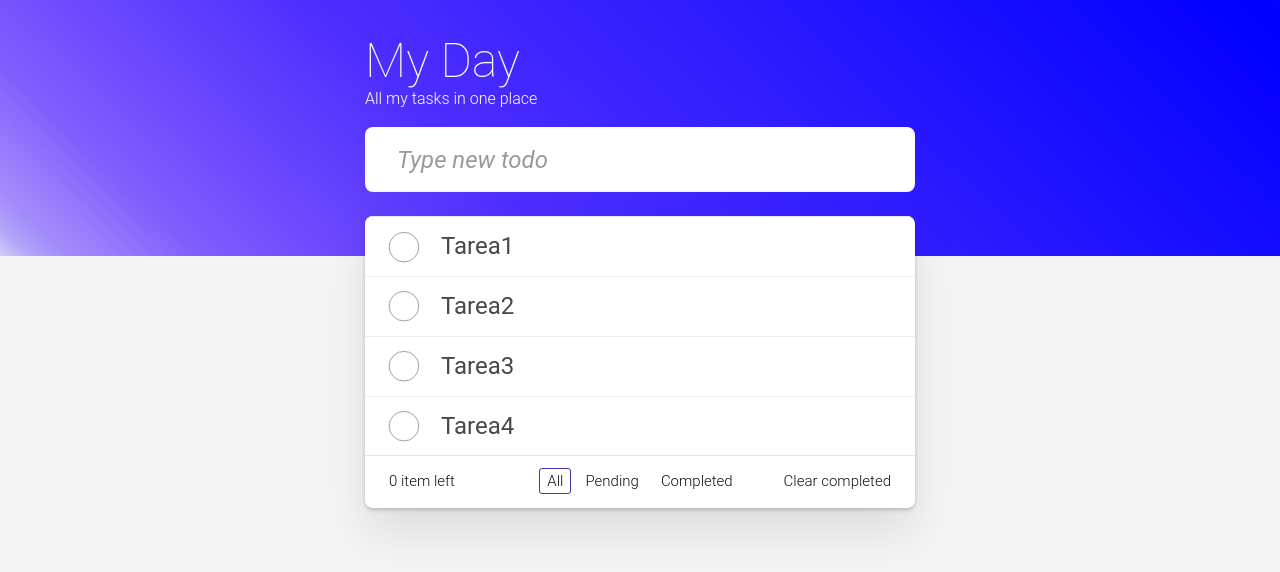
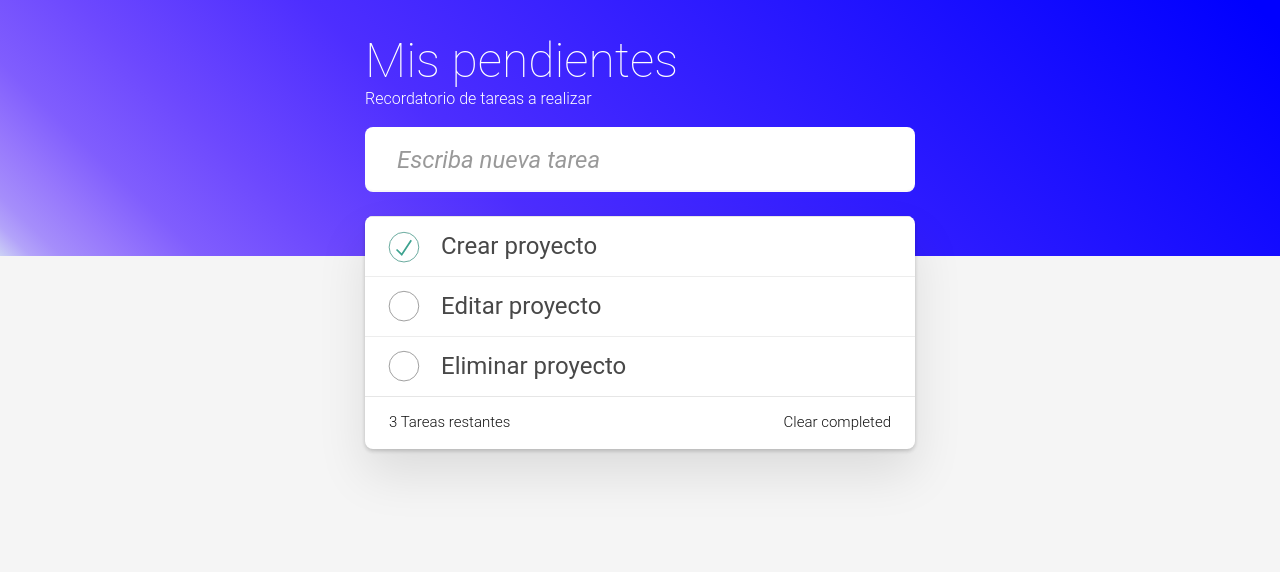
Before and after one commit to EdithManR/todoAngular, an Angular app: page / in a window 1280 px wide. Shown: the top 572 px of the page. Built offline with nearby package versions, Linux system fonts and the light colour scheme.

Commit message:
Se agregan signals y se cuentan las tareas y se da la opción para selecciònar

```diff
--- /dev/null
+++ b/src/app/models/task.model.ts
@@ -0,0 +1,5 @@
+export interface Task{
+  id: number;
+  title:string;
+  completed: boolean;
+}
--- a/src/app/pages/home/home.component.html
+++ b/src/app/pages/home/home.component.html
@@ -1,11 +1,11 @@
 <section class="todoapp">
   <header class="header">
     <div class="container">
-      <h1>My Day</h1>
-      <p>All my tasks in one place</p>
+      <h1>Mis pendientes</h1>
+      <p>Recordatorio de tareas a realizar</p>
       <input
         class="new-todo"
-        placeholder="Type new todo"
+        placeholder="Escriba nueva tarea"
         autofocus
         type="text"
         (change)='changeHandlerInput($event)'
@@ -14,15 +14,16 @@
   </header>
   <div class="container todoapp-wrapper">
     <!-- This section should be hidden by default and shown when there are todos -->
+
     <section class="main">
       <ul class="todo-list">
         <li *ngFor="let task of tasks(); index as i">
           <div class="view">
-            <input class="toggle" type="checkbox" />
-            <label>{{ task }}</label>
+            <input class="toggle" type="checkbox" [checked]="task.completed" (change)="updateTask(i)" />
+            <label>{{ task.title }}</label>
             <button class="destroy" (click)="deleteTask(i)"></button>
           </div>
-          <input class="edit" value="{{task}}" />
+          <input class="edit" value="{{task.title}}" />
         </li>
       <!-- Ejemplos de visualizaciòn
         <li class="completed">
@@ -55,9 +56,9 @@
     <!-- This footer should be hidden by default and shown when there are todos -->
     <footer class="footer">
       <!-- This should be `0 items left` by default -->
-      <span class="todo-count"><strong>0</strong> item left</span>
+      <span class="todo-count"><strong>{{ tasks().length }}</strong> Tareas restantes</span>
       <!-- Remove this if you don't implement routing -->
-      <ul class="filters">
+      <!--<ul class="filters">
         <li>
           <a routerLink="/" class="selected">All</a>
         </li>
@@ -67,7 +68,7 @@
         <li>
           <a routerLink="/completed">Completed</a>
         </li>
-      </ul>
+      </ul>-->
       <!-- Hidden if no completed items are left ↓ -->
       <button class="clear-completed">Clear completed</button>
     </footer>
--- a/src/app/pages/home/home.component.ts
+++ b/src/app/pages/home/home.component.ts
@@ -1,5 +1,7 @@
 import { Component, signal } from '@angular/core';
 import { NgFor } from "@angular/common";
+
+import { Task } from '../../models/task.model';
 
 @Component({
   selector: 'app-home',
@@ -9,22 +11,55 @@ import { NgFor } from "@angular/common";
   imports: [ NgFor ]
 })
 export class HomeComponent {
-  tasks = signal([
-      'Tarea1',
-      'Tarea2',
-      'Tarea3',
-      'Tarea4'
+  tasks = signal<Task[]>([
+      {
+        id: Date.now(),
+        title:'Crear proyecto',
+        completed: true
+      },
+      {
+        id: Date.now(),
+        title:'Editar proyecto',
+        completed: false
+      },
+      {
+        id: Date.now(),
+        title:'Eliminar proyecto',
+        completed: false
+      }
   ]);
 
   changeHandlerInput(event:Event){
     const input = event.target as HTMLInputElement;
     const newTask = input.value;
+    this.addTask(newTask)
+  }
+
+  addTask(title: string){
+    const newTask = {
+      id: Date.now(),
+      title,
+      completed:false,
+    };
     //para  agregar nuevo valor  al final de la lista
     this.tasks.update((tasks) => [...tasks, newTask]);
   }
-
   deleteTask(index: Number){
     //usamos filter para hacer un array sin el elemanto con el index enviado
     this.tasks.update((tasks)=>tasks.filter((task, position)=> position != index));
   }
+
+  updateTask(index:Number){
+    this.tasks.update((tasks) => {
+      return tasks.map((task, position) => {
+        if (position === index) {
+          return{
+            ...task,
+            completed: !task.completed
+          }
+        }
+        return task;
+      })
+    });
+  }
 }
```
